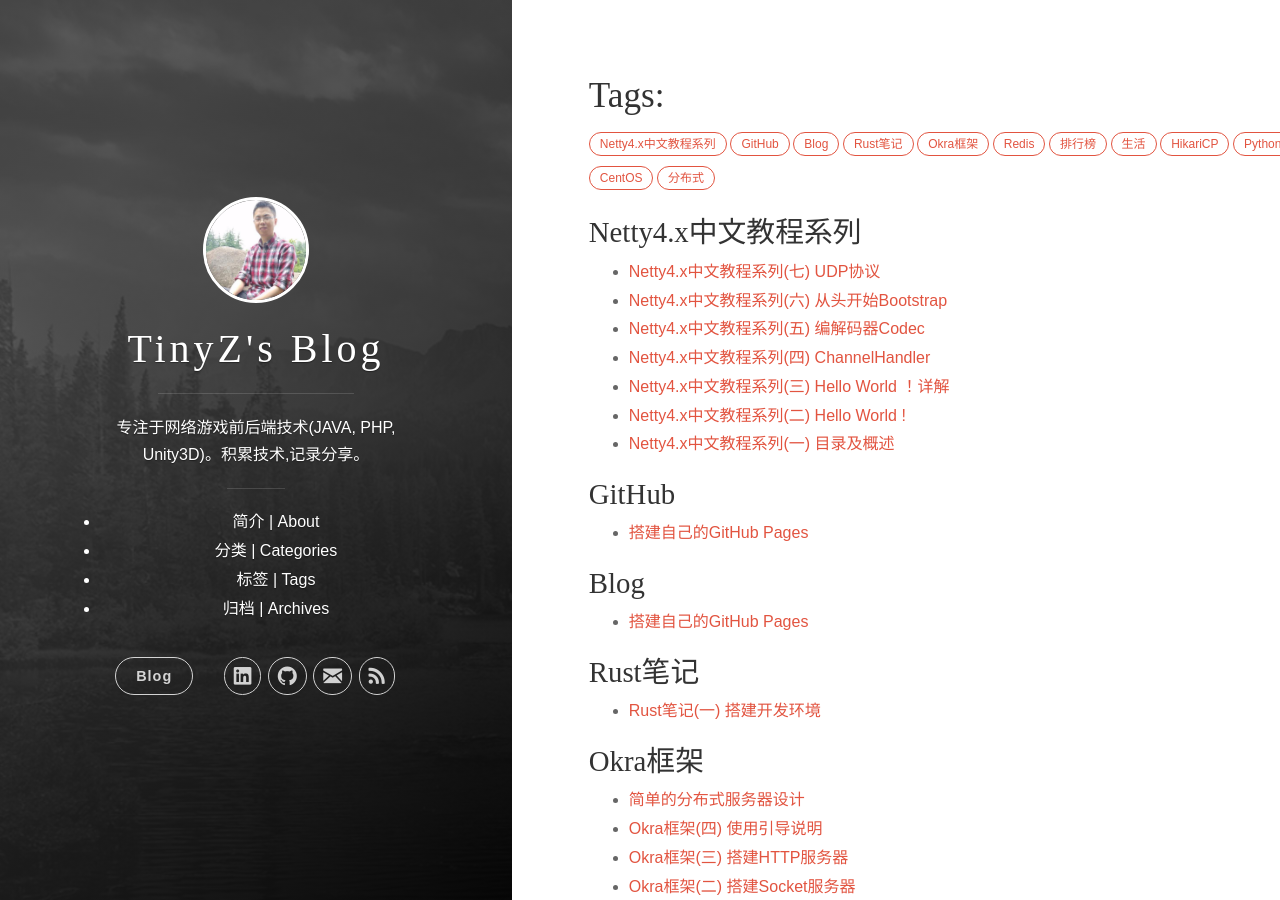
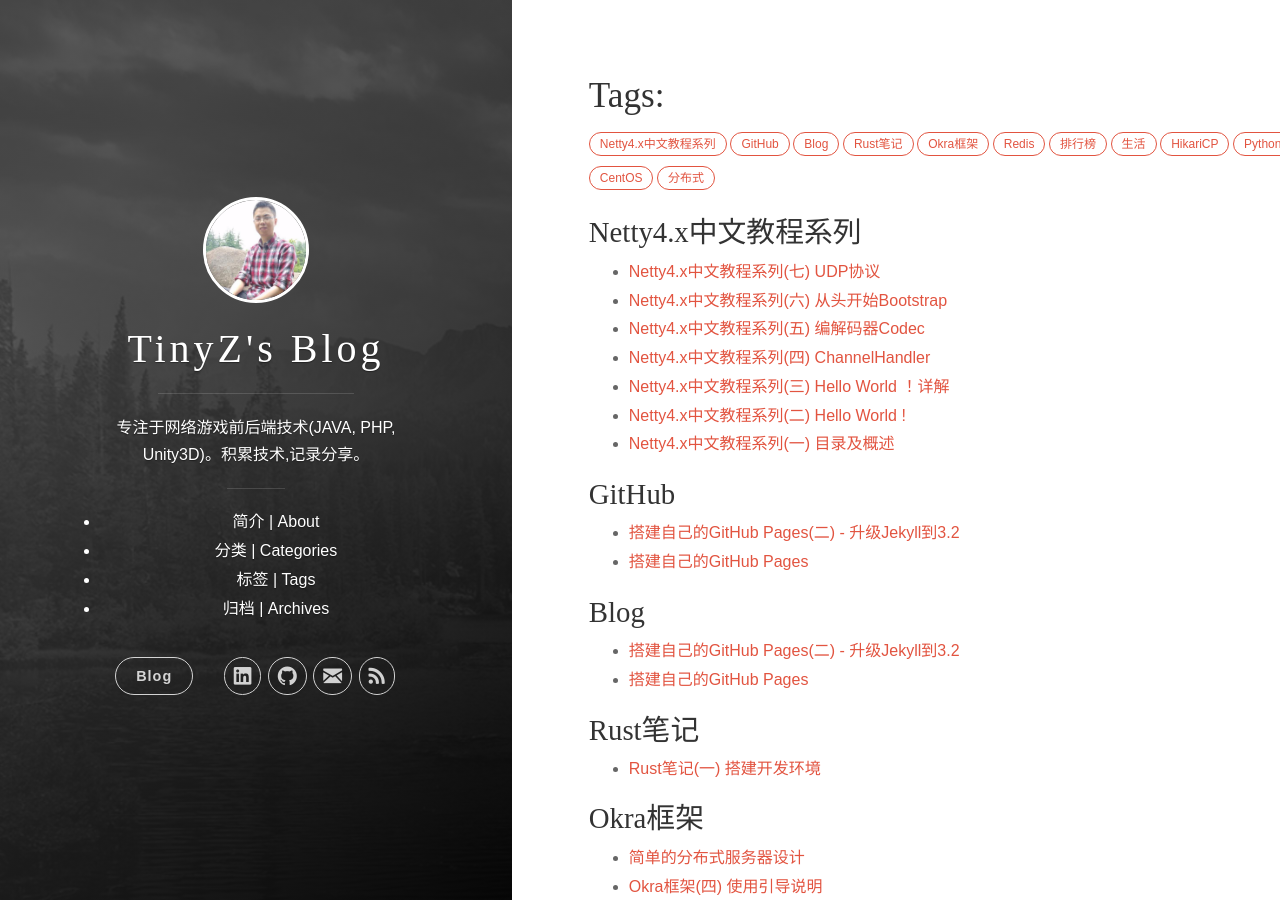
Before and after one commit to zou90512/web_tinyz, a Jekyll site: the page built from tags.md, in a window 1280 px wide and 900 px high. Built offline with Jekyll 4.4.1, drawn with Linux system fonts in a browser that asks for light colours; some of the changed lines change nothing that is shown.

Commit message:
Add : 升级Jekyll到3.2

````diff
--- a/_posts/other/2016-04-13-Build_GitHub_Pages.markdown
+++ b/_posts/other/2016-04-13-Build_GitHub_Pages.markdown
@@ -7,6 +7,8 @@
 ---
 
 本文记录博主使用Win 10操作系统和Jekyll 3.1.2搭建GitHub Pages的过程。希望能帮助到相同有需要的朋友。
+
+**[2016-10-09补充]**[升级Jekyll到3.2]({{site.baseurl}}github/2016/10/09/Build_GitHub_Pages_Update.html)
 
 ## 基本需求
  * [GitHub](https://github.com/)账号及一个命名为{GitHub昵称}.github.io的仓库
--- /dev/null
+++ b/_posts/other/2016-10-09-Build_GitHub_Pages_Update.markdown
@@ -0,0 +1,73 @@
+---
+layout: page
+title: 搭建自己的GitHub Pages(二) - 升级Jekyll到3.2
+date: 2016-10-09 15:01:00 +0800
+categories: [GitHub]
+tags: [GitHub, Blog]
+---
+
+4月份的时候博文记录搭建3.0的环境[搭建自己的GitHub Pages]({{site.baseurl}}github/2016/04/13/Build_GitHub_Pages.html)。
+最近升级Jekyll到最新版本(**3.2**)。
+
+博主之前为了方便写了一个简单的批处理用于快速启动Jekyll本地服务器。升级Jekyll之后发现批处理启动不起来，批处理脚本报错。
+于是去官网查看一下原因。 发现版本变更貌似影响还比较大. 记录一下升级过程:
+
+
+[官网](http://jekyllrb.com/)引导如下:
+
+```shell
+~ $ >gem install jekyll bundler
+~ $ >jekyll new my-awesome-site
+~ $ >cd my-awesome-site
+~/my-awesome-site >bundle exec jekyll serve
+# => Now browse to http://localhost:4000   (现在浏览器打开http://localhost:4000)
+```
+
+**博主对ruby了解甚少，假如不是Jekyll的话，可能都不会和ruby产生交集。所以...不要苛求**
+
+Jekyll引入的Bundler，博主从未接触过，从纯新人角度跟着官网的示例一行一行的执行命令记录自己踩的坑。
+
+## Step 1: 遇到gem报SSL_connect错误
+
+win7系统电脑, 使用ruby installer安装完ruby环境.
+
+当时不知道因为啥引发的，但是根据错误输出知道是SSL引发的问题。增加http的gem仓库解决。
+
+默认的gem是**https://rubygems.org/**
+
+```shell
+> gem sources --add http://rubygems.org/
+```
+
+## Step 2: bundle install
+
+首先安装完bundler之后，进入jekyll目录(Gemfile)文件所在目录, 执行:
+
+```shell
+$> bundle exec jekyll serve
+```
+
+输出一段英文. 大意是需要bundle install先执行一次。
+
+```shell
+~ $> bundle install
+```
+
+win10电脑很顺利的安装完成了bundle install的各种安装下载等等巴拉巴拉....
+但是在win7电脑的时候，
+cmd中执行之后中途会因为各种各样的问题停下来。请按照输出的提示安装相对于的库? 等等还是蛮多的。
+
+```shell
+~$> gem install execjs -v '2.7.0'
+```
+
+当时没注意，直接无脑的按照提示命令进行手动安装，居然手动安装成功了。也是感觉怪怪的，不知道啥原因也。
+紧跟着手动处理了两三次，感觉有点不正常，于是下决定查一下原因，
+仔细看输出信息，发现都是因为SSL连接引发，再跟着注意到Gemfile中gem仓库使用的是https
+修改为http之后，在执行install，一步到底。解决
+
+## 脱坑
+
+隔了几天再去查SSL_connect错误原因，发现下面的文章[脱坑办法](https://github.com/ruby-china/rubygems-mirror/wiki)
+
+感觉还是直接http算了。折腾。反正博主基本上除了GitHub pages基本上也不用ruby
````
